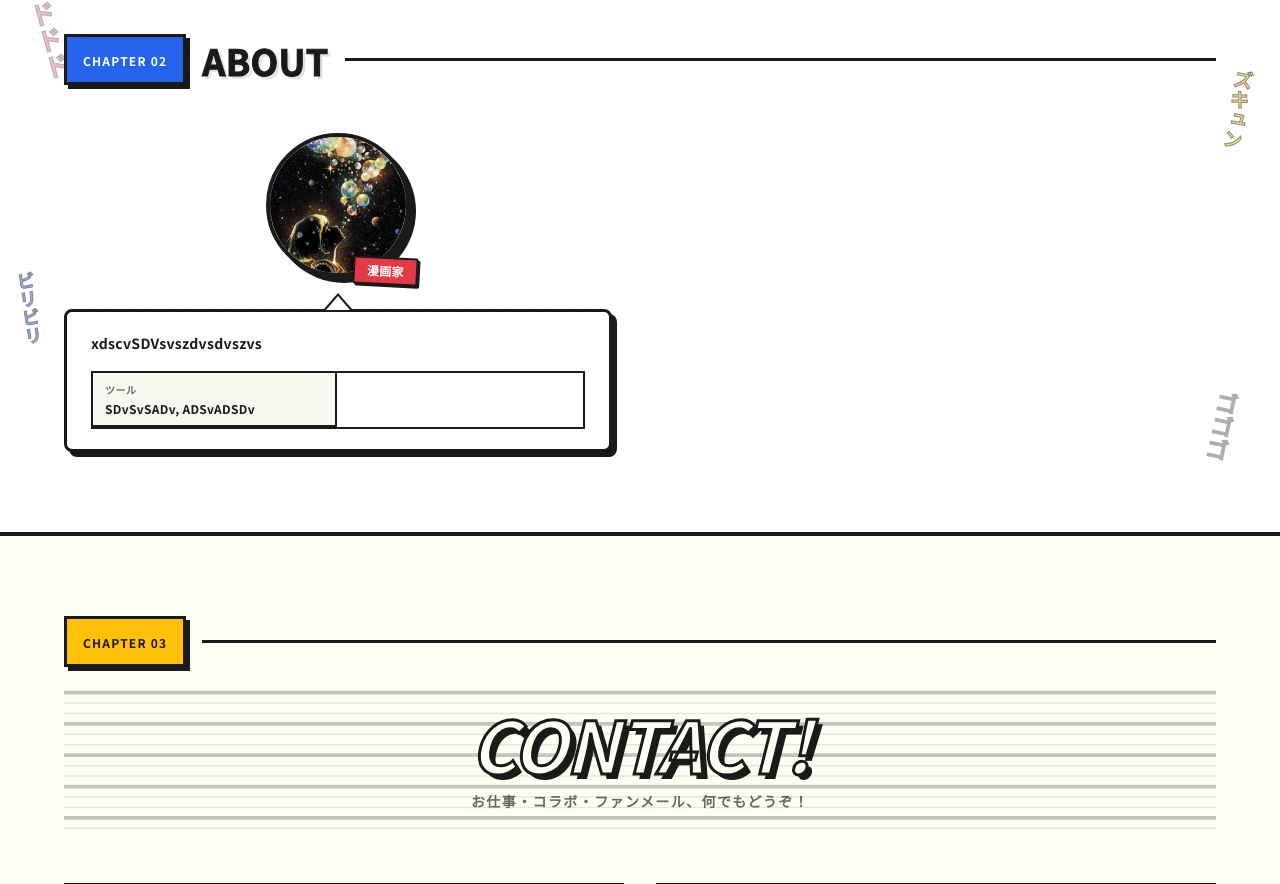
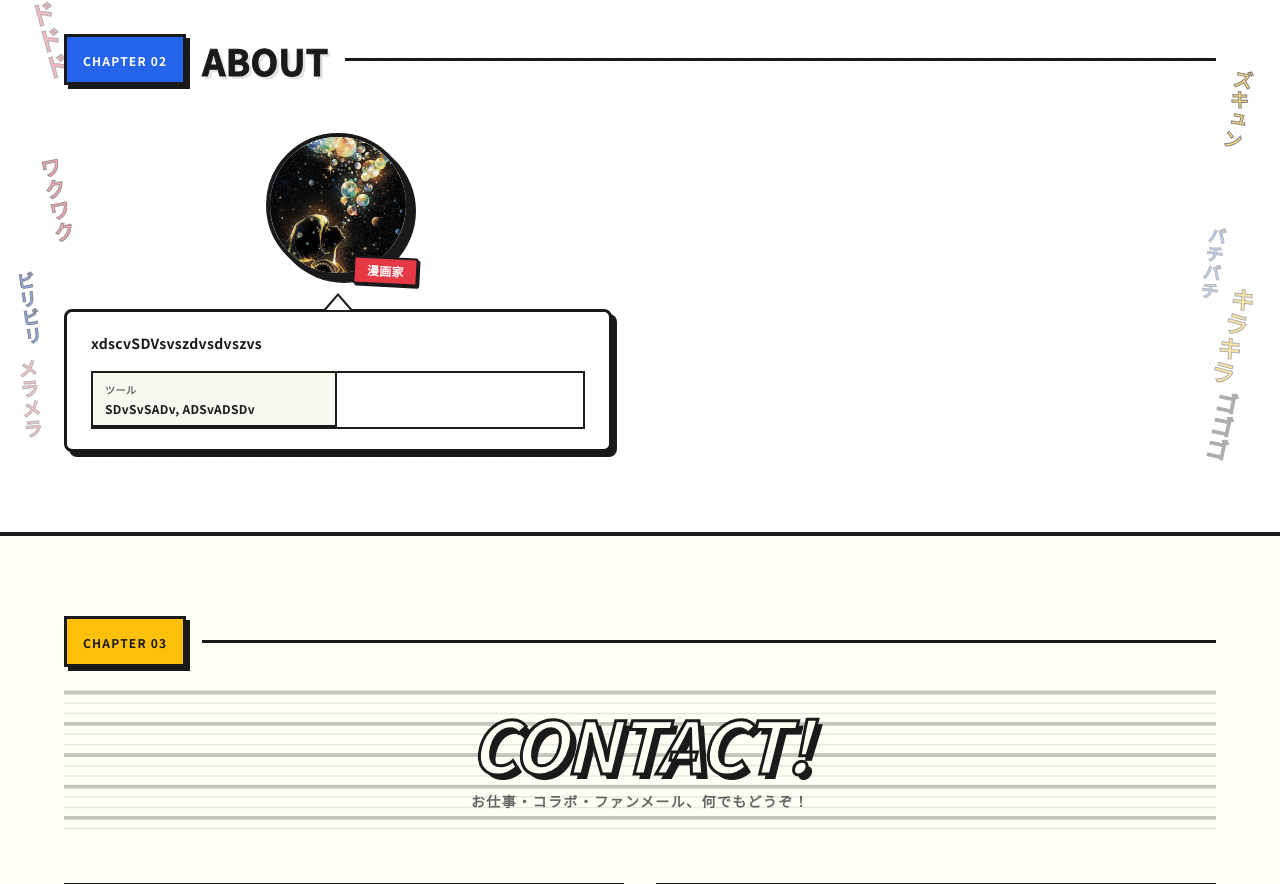
Before and after one commit to AndoLyo/shikumiya-asssssssssssssssssssssssssssss, a Next.js app: page / in a window 1280 px wide. Shown: the part 2628-3512 px from the top of the page. Built offline with nearby package versions, Linux system fonts and the light colour scheme.

Commit message:
カスタマイズ: Sora様の要望を反映

```diff
--- a/src/components/AboutSection.tsx
+++ b/src/components/AboutSection.tsx
@@ -2,20 +2,16 @@
 
 import { motion } from "framer-motion";
 import { useSiteData } from "./SiteDataContext";
-
-const skills = [
-  { label: "キャラクターデザイン", value: 95, color: "var(--cp-red)" },
-  { label: "背景・パース", value: 82, color: "var(--cp-blue)" },
-  { label: "デジタルペイント", value: 90, color: "var(--cp-yellow)" },
-  { label: "AI画像生成", value: 88, color: "var(--cp-red)" },
-  { label: "ストーリー構成", value: 78, color: "var(--cp-blue)" },
-];
 
 const onomatopoeia = [
   { text: "ドドド", top: "8%", left: "2%", rotate: -15, color: "var(--cp-red)", size: "1.6rem" },
   { text: "ゴゴゴ", bottom: "12%", right: "3%", rotate: 12, color: "var(--cp-border)", size: "1.4rem" },
   { text: "ビリビリ", top: "55%", left: "1%", rotate: -8, color: "var(--cp-blue)", size: "1.1rem" },
   { text: "ズキュン", top: "20%", right: "2%", rotate: 10, color: "var(--cp-yellow)", size: "1.2rem" },
+  { text: "ワクワク", top: "35%", left: "3%", rotate: -12, color: "var(--cp-red)", size: "1.3rem" },
+  { text: "キラキラ", bottom: "25%", right: "2%", rotate: 15, color: "var(--cp-yellow)", size: "1.5rem" },
+  { text: "メラメラ", top: "70%", left: "1%", rotate: -5, color: "var(--cp-red)", size: "1.2rem" },
+  { text: "バチバチ", bottom: "40%", right: "4%", rotate: 8, color: "var(--cp-blue)", size: "1.1rem" },
 ];
 
 function SkillBar({
```
